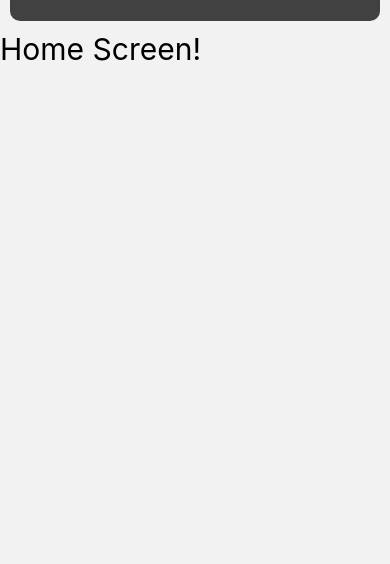
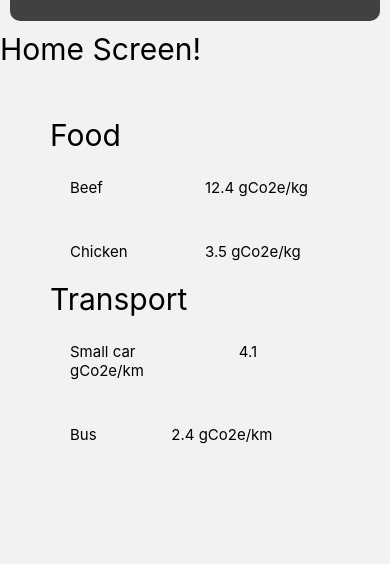
Before and after one commit to SteDavis20/final-year-project, a React Native app in the folder fyp_app/: screen / in a window 390 px wide. Shown: the part 161-725 px from the top of the page. Built offline with nearby package versions, Linux system fonts and the light colour scheme.

Commit message:
Adding dummydata log entries to homepage

```diff
--- /dev/null
+++ b/fyp_app/dummyData.js
@@ -0,0 +1,29 @@
+const foodDummyData = [
+  {
+    id: "1",
+    name: "Beef",
+    co2e: 12.4,
+  },
+  {
+    id: "2",
+    name: "Chicken",
+    co2e: 3.5,
+  },
+];
+
+const transportDummyData = [
+  {
+    id: "1",
+    name: "Small car",
+    co2e: 4.1,
+  },
+  {
+    id: "2",
+    name: "Bus",
+    co2e: 2.4,
+  },
+];
+
+export { foodDummyData, transportDummyData };
+
+// export default { foodDummyData, transportDummyData };
--- a/fyp_app/navigation/screens/HomeScreen.js
+++ b/fyp_app/navigation/screens/HomeScreen.js
@@ -9,6 +9,8 @@ import {
 } from "react-native";
 
 import { PieChart } from "react-native-gifted-charts";
+
+import { foodDummyData, transportDummyData } from "../../dummyData";
 
 export default function HomeScreen() {
   const renderLegend = (text, color) => {
@@ -27,6 +29,7 @@ export default function HomeScreen() {
       </View>
     );
   };
+
   return (
     <ScrollView>
       <View
@@ -94,14 +97,65 @@ export default function HomeScreen() {
       </View>
       <Text style={styles.setFontSizeOne}>Home Screen!</Text>
       <StatusBar style="auto" />
-      {/* <Button
-        title="Beef"
-        color="#f194ff"
-        onPress={() => Alert.alert("Cannot press this one")}
-      /> */}
+
+      {/****************************************************************************/}
+      {/* Food Log Entires */}
+      {/* Maybe make these buttons at a later stage, to allow user to edit/delete entry */}
+      <View style={styles1.container}>
+        <ScrollView>
+          <Text style={styles.setFontSizeOne}>Food</Text>
+          <View>
+            {foodDummyData.map((food) => {
+              return (
+                <View>
+                  <Text style={styles1.item}>
+                    {food.name}
+                    {/* Need to replace tabs with aligning co2e to the very right of the screen */}
+                    {"\t"}
+                    {"\t"}
+                    {"\t"}
+                    {food.co2e} gCo2e/kg
+                  </Text>
+                </View>
+              );
+            })}
+          </View>
+          {/****************************************************************************/}
+          {/* Transport Log Entires */}
+          <Text style={styles.setFontSizeOne}>Transport</Text>
+          <View>
+            {transportDummyData.map((transport) => {
+              return (
+                <View>
+                  <Text style={styles1.item}>
+                    {transport.name} {"\t"}
+                    {/* Need to replace tabs with aligning co2e to the very right of the screen */}
+                    {"\t"}
+                    {"\t"}
+                    {transport.co2e} gCo2e/km
+                  </Text>
+                </View>
+              );
+            })}
+          </View>
+        </ScrollView>
+      </View>
     </ScrollView>
   );
 }
+
+// styling for log entries on homepage
+const styles1 = StyleSheet.create({
+  container: {
+    padding: 50,
+    flex: 1,
+  },
+  item: {
+    padding: 20,
+    fontSize: 15,
+    marginTop: 5,
+  },
+});
 
 const styles = StyleSheet.create({
   container: {
```
